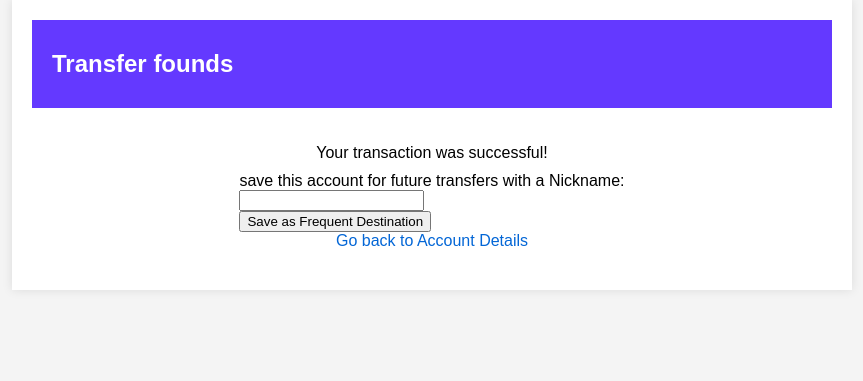
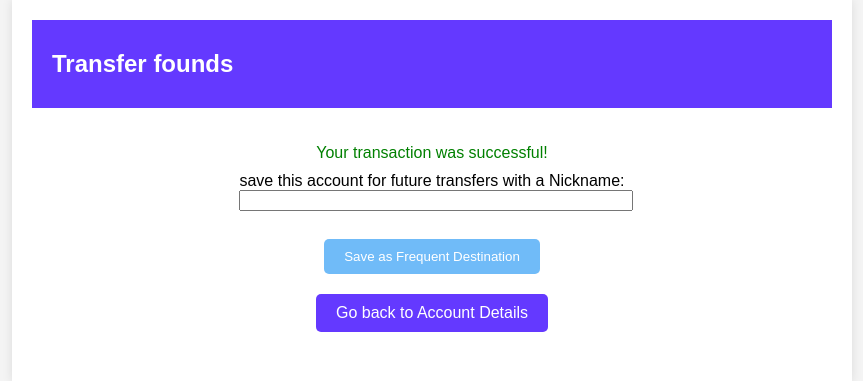
Before and after one commit to ricardobiselli/banking-system-django, a Django app: template accounts/templates/transaction_success.html in a window 1280 px wide. Shown: the top 381 px of the page, without its empty margins (208-1071 px from the left). Run offline with Django 4.2, Linux system fonts and the light colour scheme; the template is opened without the code that fills it: most values are stand-ins (such as "Sample title", 1, 10 or a date in 2020).

Commit message:
CSS styling

```diff
--- a/accounts/models.py
+++ b/accounts/models.py
@@ -22,6 +22,7 @@ class Transaction(models.Model):
     amount = models.DecimalField(max_digits=10, decimal_places=2)
     timestamp = models.DateTimeField(auto_now_add=True)
 
+
     def __str__(self):
         return f"{self.sender.user.username} sent {self.amount} to {self.receiver.user.username} on {self.timestamp}"
 
--- a/accounts/static/css/common.css
+++ b/accounts/static/css/common.css
@@ -71,7 +71,7 @@ input[type="submit"] {
 }
 
 .button {
-  display: inline-block;
+  display: flex;
  align-items: center;
   padding: 10px 20px;
   text-decoration: none;
--- /dev/null
+++ b/accounts/static/css/transaction_success.css
@@ -0,0 +1,32 @@
+.input {
+    display: flex;
+    justify-content: center;
+    width: 100%;
+}
+
+p {
+    color: green;
+}
+
+
+#save-frequent-button {
+    display: flex;
+   align-items: center;
+    padding: 10px 20px;
+    text-decoration: none;
+    background-color: rgb(112, 187, 248);
+    color: #fff;
+    border: none;
+    border-radius: 5px;
+    cursor: pointer;
+    transition: background-color 0.3s;
+    margin: 10px auto;
+
+  }
+
+  #save-frequent-button:hover {
+    background-color: #6184a8;
+    border: 1px solid black;
+    color: black;
+    transition: background-color 0.3s;
+  }
--- a/accounts/templates/account_details.html
+++ b/accounts/templates/account_details.html
@@ -17,7 +17,7 @@
         <p id="bar">Welcome! {{ user_accounts.first.user.username }}</p>
       {% endif %}
 
-      <a id="logout" href="{% url 'logout' %}">Logout</a>
+      <a id="bar-button" href="{% url 'logout' %}">Logout</a>
       </div>
       <p id="subtitle">Your accounts:</p>
       <div class="accounts-container">
--- a/accounts/templates/save_frequent_destination_prompt.html
+++ b/accounts/templates/save_frequent_destination_prompt.html
@@ -1,3 +1,5 @@
+
+<!--
 <!DOCTYPE html>
 <html>
 <head>
@@ -19,3 +21,4 @@
     </div>
 </body>
 </html>
+-->
--- a/accounts/templates/transaction_success.html
+++ b/accounts/templates/transaction_success.html
@@ -4,6 +4,7 @@
     <title>Success</title>
     {% load static %}
     <link rel="stylesheet" type="text/css" href="{% static 'css/common.css' %}">
+    <link rel="stylesheet" type="text/css" href="{% static 'css/transaction_success.css' %}">
 </head>
 <body>
     <div class="main-container">
@@ -16,10 +17,10 @@
         {% csrf_token %}
         <input type="hidden" name="receiver_account_number" value="{{ receiver_account_number }}">
         <label for="nickname">save this account for future transfers with a Nickname:</label><br>
-        <input type="text" id="nickname" name="nickname"><br>
-        <input type="submit" value="Save as Frequent Destination">
+        <input type="text" id="nickname" name="nickname" class="input"><br>
+        <input type="submit" id="save-frequent-button" value="Save as Frequent Destination" class="button">
     </form>
-    <a href="{% url 'account_details' %}">Go back to Account Details</a>
+    <a class="button" href="{% url 'account_details' %}">Go back to Account Details</a>
     </div>
     </div>
 </body>
--- a/accounts/urls.py
+++ b/accounts/urls.py
@@ -13,6 +13,7 @@ urlpatterns = [
     path('save_frequent_destination_prompt/', views.save_frequent_destination_prompt, name='save_frequent_destination_prompt'),
     path('delete_frequent_destination/<int:destination_id>/', views.delete_frequent_destination, name='delete_frequent_destination'),
     path('open_secondary_account', views.open_secondary_account, name='open_secondary_account'),
+    #path('transaction_history/<int:account_id>/', views.transaction_history, name='transaction_history'),
 
 
 ]
```
Also changed, not shown: other parts of accounts/static/css/common.css (+28 -0 lines), accounts/static/css/account_details.css (+0 -26 lines), accounts/templates/frequent_destination_saved_successfuly.html (+12 -5 lines), accounts/templates/make_transaction.html (+20 -11 lines), accounts/templates/save_frequent_destination_success.html (deleted, +0 -20 lines), accounts/templates/select_currency.html (+8 -2 lines), accounts/views.py (+8 -3 lines), db.sqlite3.
